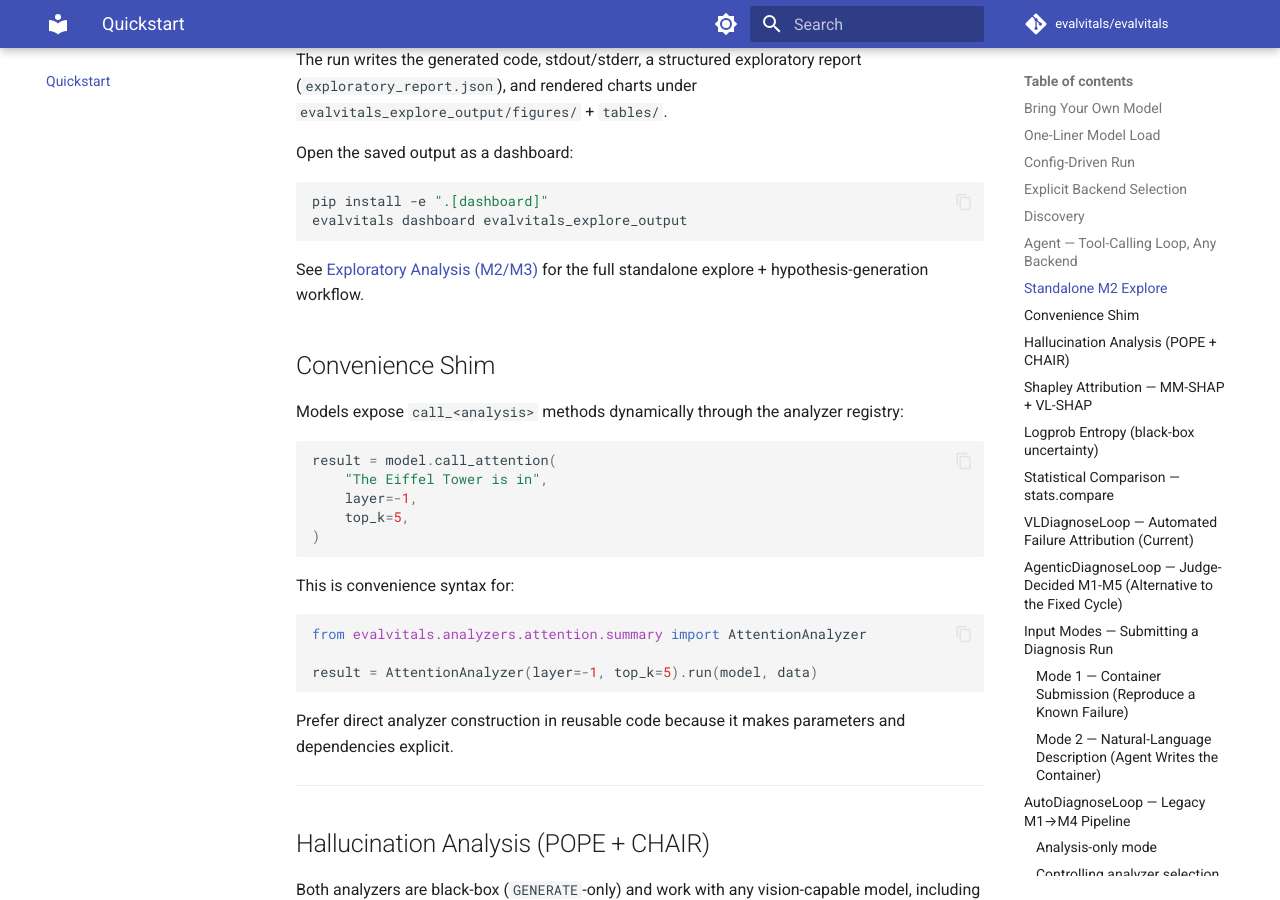
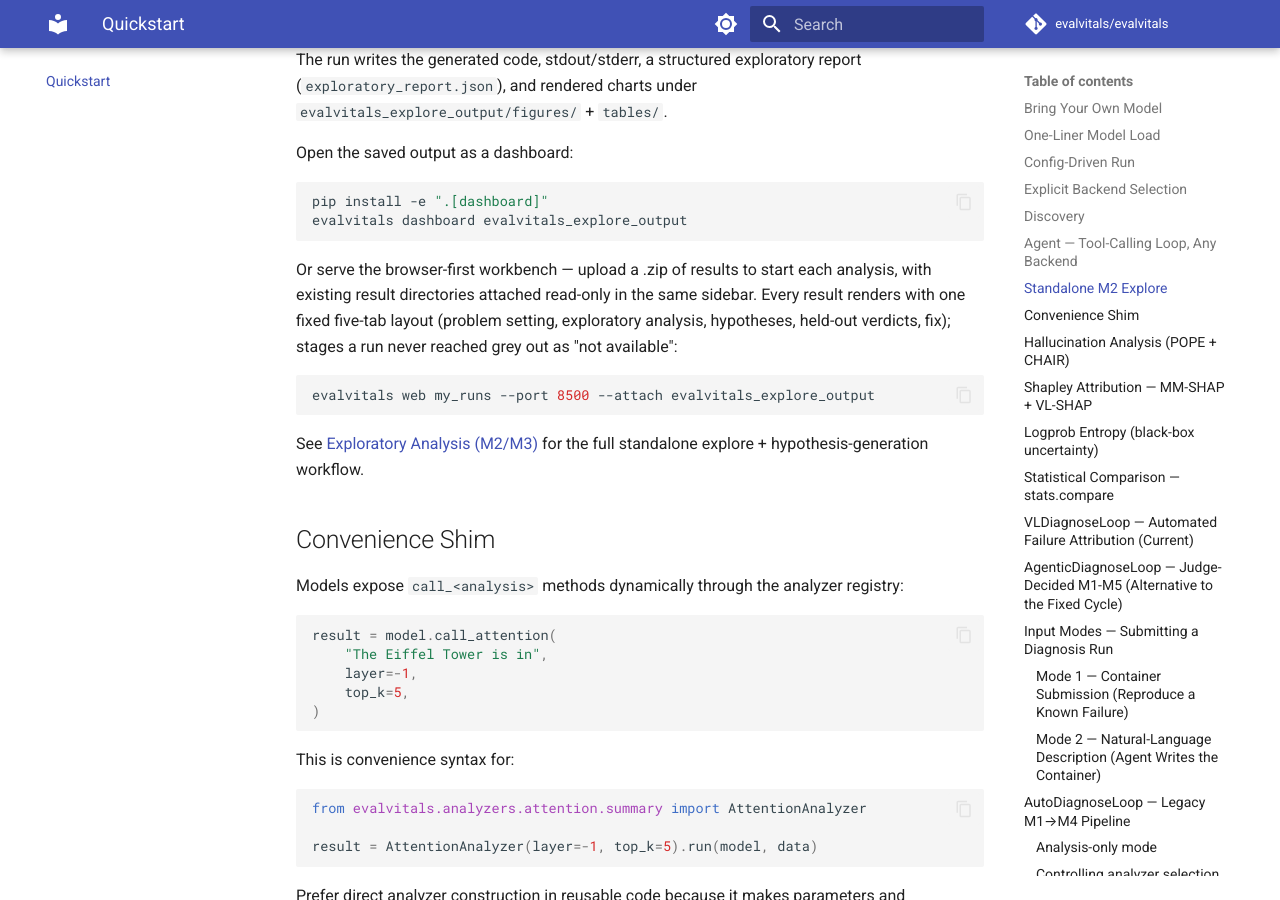
Before and after one commit to evalvitals/evalvitals, an MkDocs documentation site: the page built from docs/quickstart.md, in a window 1280 px wide and 900 px high, scrolled down 2981 px. Built offline with MkDocs 1.6.1 and Material for MkDocs 9.7.7, drawn with Linux system fonts in a browser that asks for light colours; comment, search, counter and statistics services are not loaded.

Commit message:
Document the unified five-tab layout and workbench attach
- examples/README.md: run_web.sh billed as the ONE page for the example's
  results (upload + attached script outputs); the variants paragraph
  explains the fixed five-tab layout with greyed unreached stages;
- deco_hallu_explore README: workbench section gains the attached-results
  behavior and ATTACH_DIRS override; the pipeline section's dashboard note
  updated from "tabs appear" to "tabs fill in / grey out" semantics;
- docs/quickstart.md: `evalvitals web` added next to the explore/dashboard
  entries so the CLI surface catalog covers the workbench;
- CHANGELOG: Unreleased entries for the fixed layout, --attach, and the
  eval-chart-style palette sync.

Co-Authored-By: Claude Fable 5 <noreply@anthropic.com>

````diff
--- a/docs/quickstart.md
+++ b/docs/quickstart.md
@@ -147,6 +147,16 @@ Open the saved output as a dashboard:
 ```bash
 pip install -e ".[dashboard]"
 evalvitals dashboard evalvitals_explore_output
+```
+
+Or serve the browser-first workbench — upload a .zip of results to start each
+analysis, with existing result directories attached read-only in the same
+sidebar. Every result renders with one fixed five-tab layout (problem setting,
+exploratory analysis, hypotheses, held-out verdicts, fix); stages a run never
+reached grey out as "not available":
+
+```bash
+evalvitals web my_runs --port 8500 --attach evalvitals_explore_output
 ```
 
 See [Exploratory Analysis (M2/M3)](m2_analysis.md) for the full standalone
````
Also changed, not shown: CHANGELOG.md (+34 -0 lines), examples/README.md (+7 -3 lines), examples/m2_statistics/deco_hallu_explore/README.md (+16 -6 lines).
